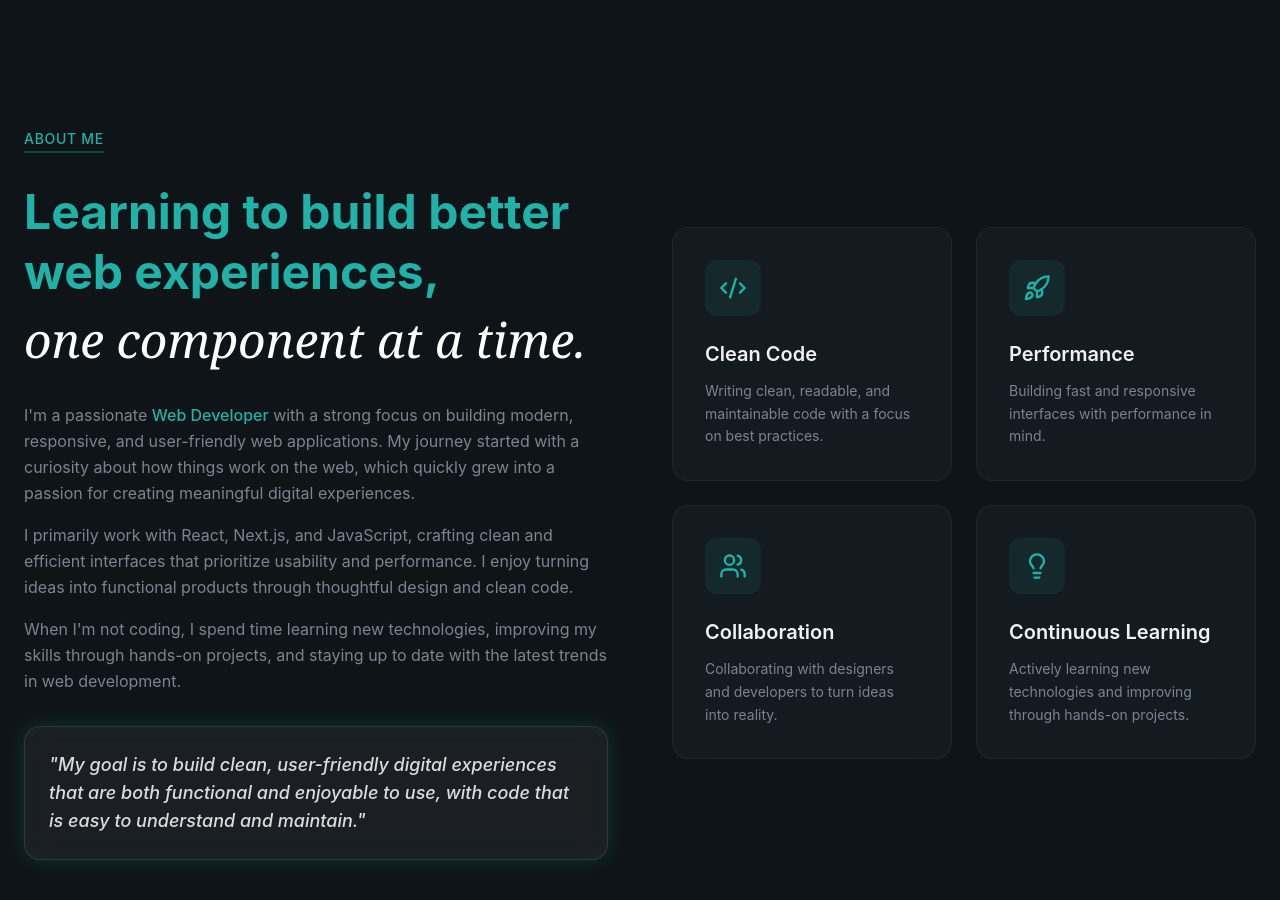
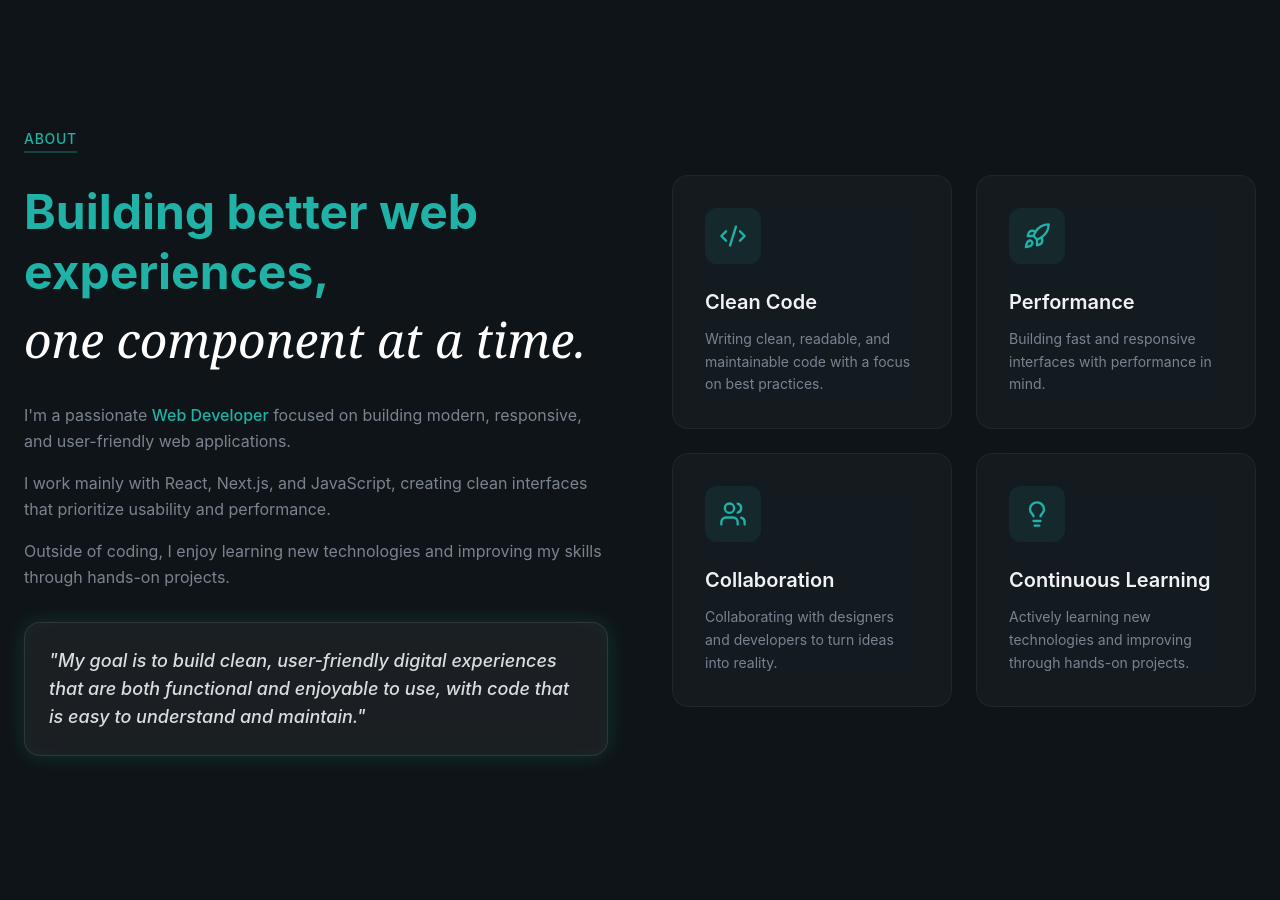
Before and after one commit to sherwinbritto7/Personal-Portfolio, a React (Vite) app: page / in a window 1280 px wide. Shown: the part 1180-2080 px from the top of the page. Built offline with nearby package versions, Linux system fonts and the light colour scheme.

Commit message:
updated content

```diff
--- a/src/sections/About.jsx
+++ b/src/sections/About.jsx
@@ -36,11 +36,12 @@ export const About = () => {
           <div className="space-y-8">
             <div className="animate-fade-in">
               <span className="text-secondary-foreground text-sm font-medium tracking-wider uppercase border-b-2 border-primary/30 pb-1">
-                About Me
+                About
               </span>
             </div>
+
             <h2 className="text-4xl md:text-5xl font-bold leading-tight animate-fade-in animation-delay-100 text-secondary-foreground">
-              Learning to build better web experiences,
+              Building better web experiences,
               <span className="font-serif italic font-normal text-white block mt-2">
                 one component at a time.
               </span>
@@ -50,24 +51,20 @@ export const About = () => {
               <p>
                 I'm a passionate{" "}
                 <span className="text-primary font-medium">Web Developer</span>{" "}
-                with a strong focus on building modern, responsive, and
-                user-friendly web applications. My journey started with a
-                curiosity about how things work on the web, which quickly grew
-                into a passion for creating meaningful digital experiences.
+                focused on building modern, responsive, and user-friendly web
+                applications.
               </p>
+
               <p>
-                I primarily work with React, Next.js, and JavaScript, crafting
-                clean and efficient interfaces that prioritize usability and
-                performance. I enjoy turning ideas into functional products
-                through thoughtful design and clean code.
+                I work mainly with React, Next.js, and JavaScript, creating
+                clean interfaces that prioritize usability and performance.
               </p>
+
               <p>
-                When I'm not coding, I spend time learning new technologies,
-                improving my skills through hands-on projects, and staying up to
-                date with the latest trends in web development.
+                Outside of coding, I enjoy learning new technologies and
+                improving my skills through hands-on projects.
               </p>
             </div>
-
             <div className="glass rounded-2xl p-6 glow-border animate-fade-in animation-delay-300 border border-white/10 bg-white/5">
               <p className="text-lg font-medium italic text-foreground/90">
                 "My goal is to build clean, user-friendly digital experiences
@@ -82,16 +79,11 @@ export const About = () => {
             {highlights.map((item, idx) => (
               <div
                 key={idx}
-                className="group relative glass p-8 rounded-2xl animate-fade-in transition-all duration-300
-                           hover:-translate-y-2 hover:bg-white/10 hover:shadow-xl hover:shadow-primary/5
-                           border border-white/5 hover:border-primary/50"
+                className="group relative glass p-8 rounded-2xl animate-fade-in transition-all duration-300 hover:-translate-y-2 hover:bg-white/10 hover:shadow-xl hover:shadow-primary/5 border border-white/5 hover:border-primary/50"
                 style={{ animationDelay: `${(idx + 1) * 150}ms` }}
               >
                 {/* Icon Container */}
-                <div
-                  className="w-14 h-14 rounded-xl bg-primary/10 flex items-center justify-center mb-6
-                                transition-colors duration-300 group-hover:bg-primary group-hover:text-primary-foreground"
-                >
+                <div className="w-14 h-14 rounded-xl bg-primary/10 flex items-center justify-center mb-6 transition-colors duration-300 group-hover:bg-primary group-hover:text-primary-foreground">
                   <item.icon className="w-7 h-7 text-primary group-hover:text-white transition-colors duration-300" />
                 </div>
 
--- a/src/sections/Hero.jsx
+++ b/src/sections/Hero.jsx
@@ -99,7 +99,6 @@ export const Hero = () => {
                   Download CV
                 </AnimatedBorderButton>
               </a>
-
             </div>
 
             {/* Social Links */}
@@ -128,8 +127,11 @@ export const Hero = () => {
             <div className="relative max-w-md mx-auto">
               <div
                 className="absolute inset-0
+
               rounded-3xl bg-gradient-to-br
+
               from-primary/30 via-transparent
+
               to-primary/10 blur-2xl animate-pulse"
               />
               <div className="relative glass rounded-3xl p-2 glow-border">
```
